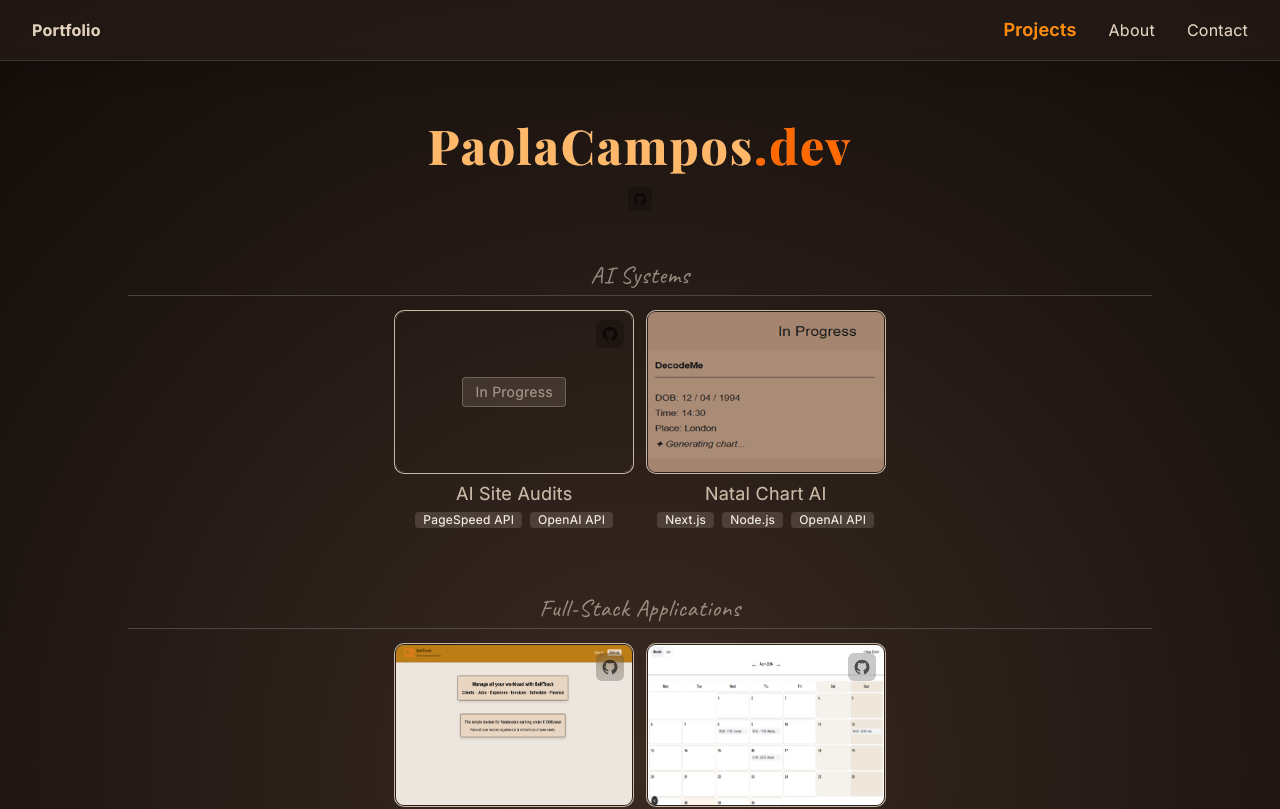
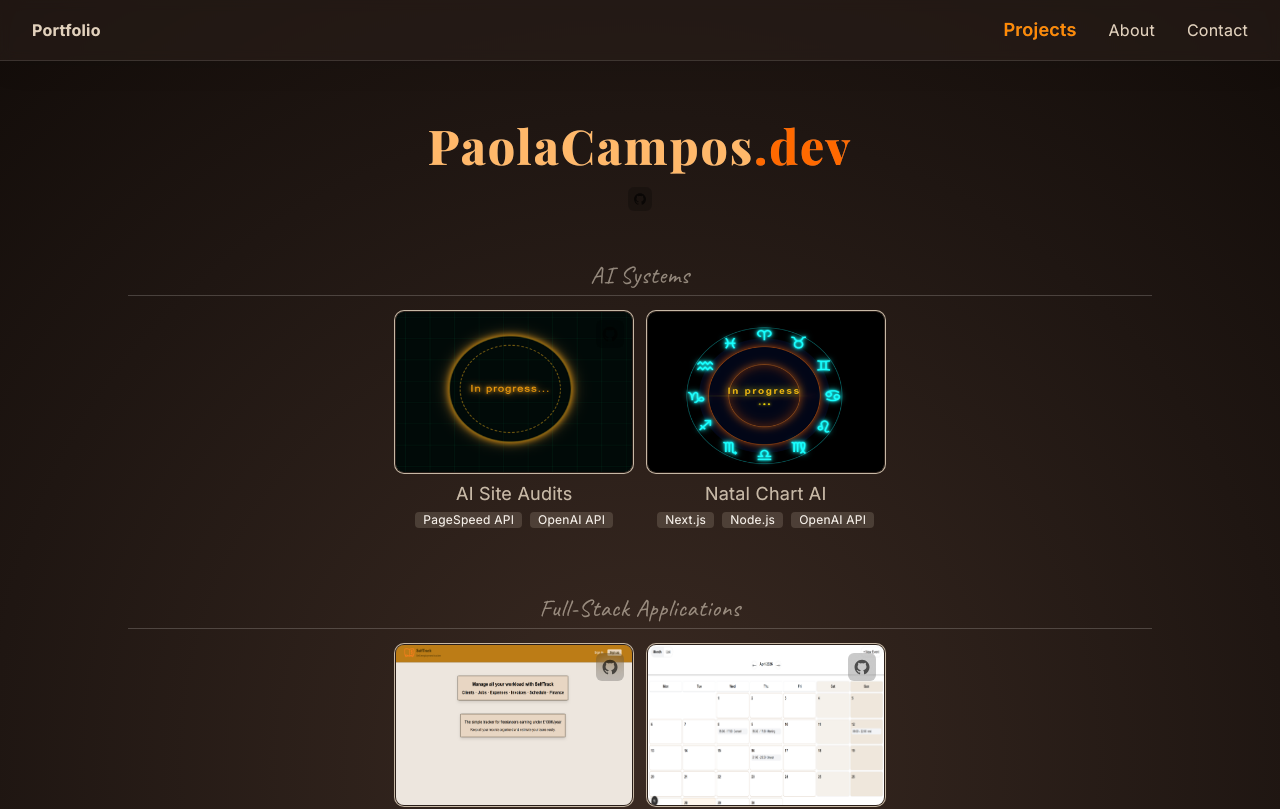
Before and after one commit to paolacampos-dev/portfolio, a Next.js app: page /projects in a window 1280 px wide. Shown: the top 809 px of the page. Built offline with nearby package versions, Linux system fonts and the light colour scheme; a web font is replaced by a local one.

Commit message:
update AI pict in the Gallery

```diff
--- a/src/data/projectsData.ts
+++ b/src/data/projectsData.ts
@@ -82,8 +82,8 @@ const projectsData: Project[] = [
         id: 8,
         title: "SitePulse",
         type: "AI",
-        image: "",
-        alt: "",
+        image: "SitePulse4.png",
+        alt: "SitePulse audit analysis screen with futuristic scanning interface indicating processing in progress",
         github: "https://github.com/paolacampos-dev/sitepulse",
         live: "",
         description: "AI Site Audits",
@@ -93,7 +93,7 @@ const projectsData: Project[] = [
         id: 9,
         title: "DecodeMe",
         type: "AI",
-        image: "DecodeMe.png",
+        image: "DecodeMe2.png",
         alt: "",
         github: "",
         live: "",
```
Also changed, not shown: public/DecodeMe2.png (added), public/SitePulse4.png (added).
